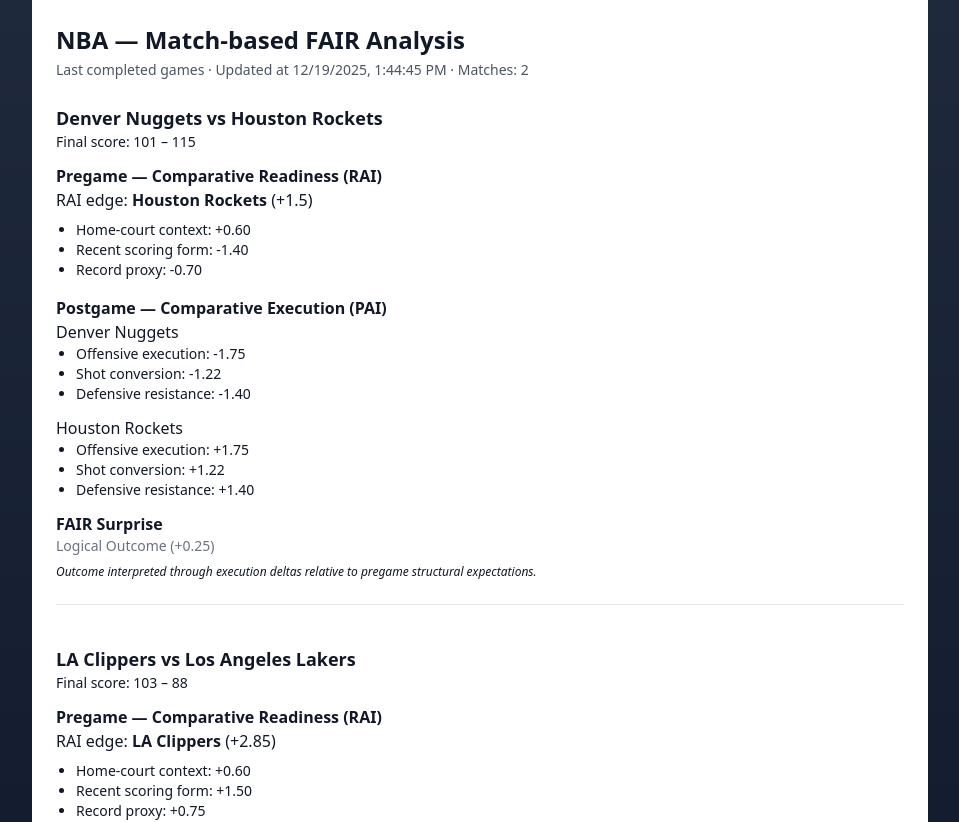
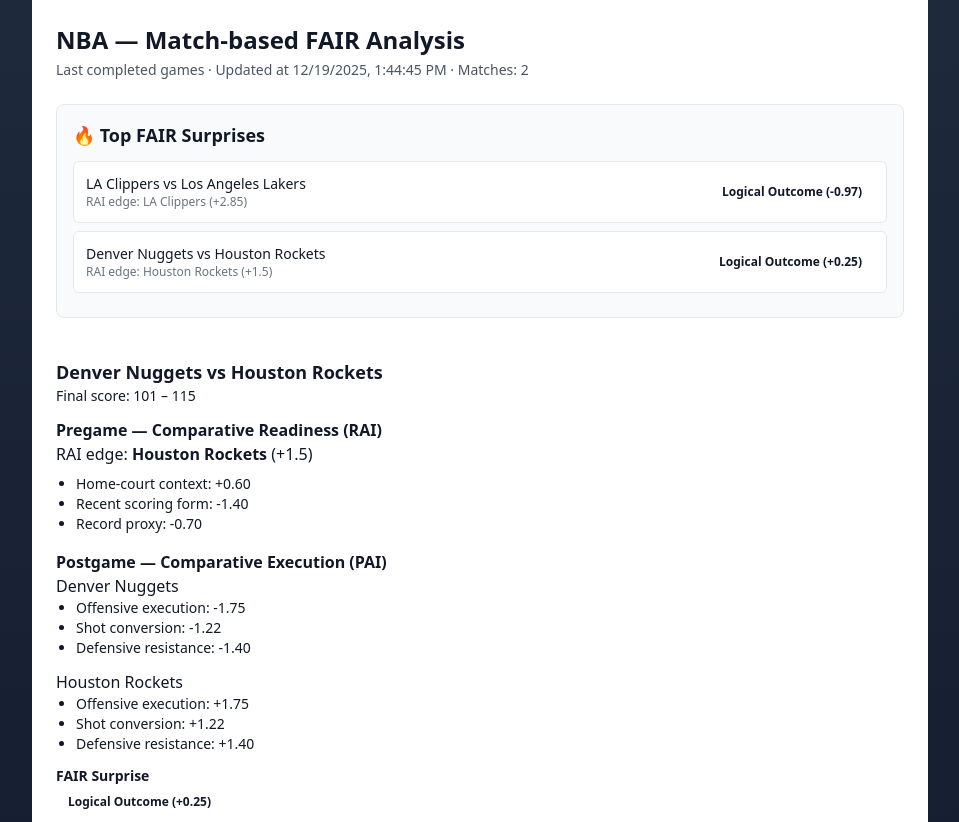
Before and after one commit to eytanellenberg/thefairview, a Next.js app: page /nba in a window 1280 px wide. Shown: the top 822 px of the page, without its empty margins (160-1119 px from the left). Built offline with nearby package versions, Linux system fonts and the light colour scheme.

Commit message:
Update page.tsx

```diff
--- a/app/nba/page.tsx
+++ b/app/nba/page.tsx
@@ -2,13 +2,6 @@ import { computeNBAAutoSnapshot } from "@/lib/nbaAutoSnapshot";
 
 export const dynamic = "force-dynamic";
 export const revalidate = 0;
-
-const colorMap: Record<string, string> = {
-  green: "text-green-600",
-  orange: "text-orange-500",
-  red: "text-red-600",
-  gray: "text-gray-500",
-};
 
 export default function NBAPage() {
   const data = computeNBAAutoSnapshot();
@@ -25,14 +18,59 @@ export default function NBAPage() {
         {data.matches.length}
       </p>
 
+      {/* ================= TOP FAIR SURPRISES (DÉJÀ FAIT) ================= */}
+      <section className="mb-10 p-4 rounded-lg border bg-gray-50">
+        <h2 className="text-lg font-semibold mb-3">
+          🔥 Top FAIR Surprises
+        </h2>
+
+        {data.matches
+          .slice()
+          .sort(
+            (a, b) =>
+              Math.abs(b.fairSurprise.value) -
+              Math.abs(a.fairSurprise.value)
+          )
+          .slice(0, 3)
+          .map((m, i) => (
+            <div
+              key={i}
+              className="flex items-center justify-between p-3 mb-2 rounded-md bg-white border"
+            >
+              <div>
+                <p className="font-medium text-sm">{m.matchup}</p>
+                <p className="text-xs text-gray-500">
+                  RAI edge: {m.rai.edge} (
+                  {m.rai.value > 0 ? "+" : ""}
+                  {m.rai.value})
+                </p>
+              </div>
+
+              <span
+                className={`px-3 py-1 text-xs font-semibold rounded-full ${m.fairSurprise.color}`}
+              >
+                {m.fairSurprise.label} (
+                {m.fairSurprise.value > 0 ? "+" : ""}
+                {m.fairSurprise.value})
+              </span>
+            </div>
+          ))}
+      </section>
+
+      {/* ================= MATCHES ================= */}
       {data.matches.map((m, i) => (
         <section key={i} className="mb-10 border-b pb-6">
           <h2 className="text-lg font-semibold">{m.matchup}</h2>
           <p className="text-sm mb-3">Final score: {m.finalScore}</p>
 
-          <h3 className="font-semibold">Pregame — Comparative Readiness (RAI)</h3>
+          {/* -------- RAI -------- */}
+          <h3 className="font-semibold">
+            Pregame — Comparative Readiness (RAI)
+          </h3>
           <p className="mb-2">
-            RAI edge: <strong>{m.rai.edge}</strong> (+{m.rai.value})
+            RAI edge: <strong>{m.rai.edge}</strong> (
+            {m.rai.value > 0 ? "+" : ""}
+            {m.rai.value})
           </p>
 
           <ul className="list-disc ml-5 text-sm mb-4">
@@ -44,7 +82,10 @@ export default function NBAPage() {
             ))}
           </ul>
 
-          <h3 className="font-semibold">Postgame — Comparative Execution (PAI)</h3>
+          {/* -------- PAI -------- */}
+          <h3 className="font-semibold">
+            Postgame — Comparative Execution (PAI)
+          </h3>
 
           {[m.pai.teamA, m.pai.teamB].map((t, k) => (
             <div key={k} className="mb-3">
@@ -60,18 +101,19 @@ export default function NBAPage() {
             </div>
           ))}
 
-          <h3 className="font-semibold mt-3">FAIR Surprise</h3>
-          <p
-            className={`text-sm font-medium ${
-              colorMap[m.fairSurprise.color]
-            }`}
-          >
-            {m.fairSurprise.label} (
-            {m.fairSurprise.value > 0 ? "+" : ""}
-            {m.fairSurprise.value})
-          </p>
+          {/* -------- FAIR SURPRISE -------- */}
+          <div className="mt-3">
+            <p className="font-semibold text-sm">FAIR Surprise</p>
+            <span
+              className={`inline-block mt-1 px-3 py-1 text-xs font-semibold rounded-full ${m.fairSurprise.color}`}
+            >
+              {m.fairSurprise.label} (
+              {m.fairSurprise.value > 0 ? "+" : ""}
+              {m.fairSurprise.value})
+            </span>
+          </div>
 
-          <p className="text-xs italic mt-2">
+          <p className="text-xs italic mt-3">
             Outcome interpreted through execution deltas relative to pregame
             structural expectations.
           </p>
@@ -83,4 +125,4 @@ export default function NBAPage() {
       </footer>
     </main>
   );
-}
+                              }
```
